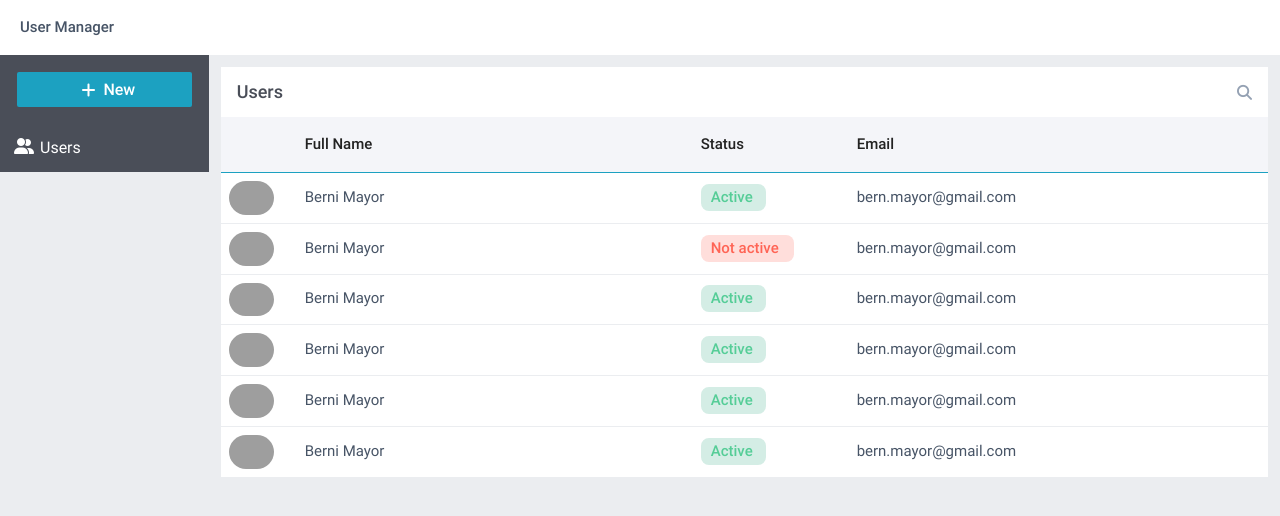
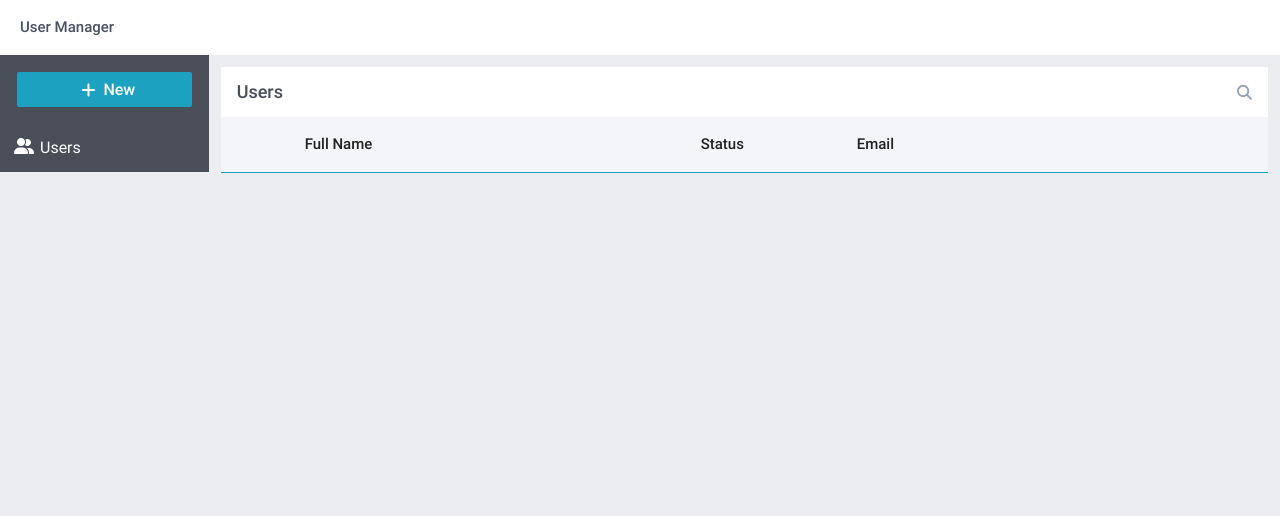
Before and after one commit to repsweet080303/javascript-training, a website built with Parcel: page bigPractice/src/index.html in a window 1280 px wide. Built offline with nearby package versions, Linux system fonts and the light colour scheme; grey boxes are pictures that could not be loaded.

Commit message:
#9 add files views, user and controller, link file main.js to index and change script package

```diff
--- a/bigPractice/package.json
+++ b/bigPractice/package.json
@@ -6,7 +6,7 @@
   "main": "index.js",
   "scripts": {
     "start": "parcel --no-cache",
-    "start-db": "json-server --watch data/db.json --host 127.0.0.1",
+    "start-db": "json-server --watch json-server/db.json --host 127.0.0.1",
     "build": "parcel build",
     "test": "echo \"Error: no test specified\" && exit 1"
   },
--- a/bigPractice/src/index.html
+++ b/bigPractice/src/index.html
@@ -5,7 +5,7 @@
     <meta http-equiv="X-UA-Compatible" content="IE=edge" />
     <meta name="viewport" content="width=device-width, initial-scale=1.0" />
     <link rel="stylesheet" href="styles/main.scss" />
-    <script type="module" src="scripts/services/index.js"></script>
+    <script type="module" src="scripts/main.js"></script>
     <title>User Management</title>
   </head>
   <body>
@@ -45,116 +45,7 @@
               </th>
             </tr>
           </thead>
-          <tbody class="table-primary__body">
-            <tr>
-              <th class="table-primary__body__avatar table-primary__body__spacing">
-                <img class='avatar-user'
-                  src="https://docs.webix.com/usermanager-backend/users/87/avatar/503723673.jpg"
-                ></img>
-              </th>
-              <th class="table-primary__body__fullname table-primary__body__spacing">
-                Berni Mayor
-              </th>
-              <th class="table-primary__body__status table-primary__body__spacing">
-                <div class="status-item status-item--active">
-                  Active
-                </div>
-              </th>
-              <th class="table-primary__body__email table-primary__body__spacing">
-                bern.mayor@gmail.com
-              </th>
-            </tr>
-            <tr>
-              <th class="table-primary__body__avatar table-primary__body__spacing">
-                <img class='avatar-user'
-                  src="https://docs.webix.com/usermanager-backend/users/87/avatar/503723673.jpg"
-                ></img>
-              </th>
-              <th class="table-primary__body__fullname table-primary__body__spacing">
-                Berni Mayor
-              </th>
-              <th class="table-primary__body__status table-primary__body__spacing">
-                <div class="status-item">
-                  Not active
-                </div>
-              </th>
-              <th class="table-primary__body__email table-primary__body__spacing">
-                bern.mayor@gmail.com
-              </th>
-            </tr>
-            <tr>
-              <th class="table-primary__body__avatar table-primary__body__spacing">
-                <img class='avatar-user'
-                  src="https://docs.webix.com/usermanager-backend/users/87/avatar/503723673.jpg"
-                ></img>
-              </th>
-              <th class="table-primary__body__fullname table-primary__body__spacing">
-                Berni Mayor
-              </th>
-              <th class="table-primary__body__status table-primary__body__spacing">
-                <div class="status-item status-item--active">
-                  Active
-                </div>
-              </th>
-              <th class="table-primary__body__email table-primary__body__spacing">
-                bern.mayor@gmail.com
-              </th>
-            </tr>
-            <tr>
-              <th class="table-primary__body__avatar table-primary__body__spacing">
-                <img class='avatar-user'
-                  src="https://docs.webix.com/usermanager-backend/users/87/avatar/503723673.jpg"
-                ></img>
-              </th>
-              <th class="table-primary__body__fullname table-primary__body__spacing">
-                Berni Mayor
-              </th>
-              <th class="table-primary__body__status table-primary__body__spacing">
-                <div class="status-item status-item--active">
-                  Active
-                </div>
-              </th>
-              <th class="table-primary__body__email table-primary__body__spacing">
-                bern.mayor@gmail.com
-              </th>
-            </tr>
-            <tr>
-              <th class="table-primary__body__avatar table-primary__body__spacing">
-                <img class='avatar-user'
-                  src="https://docs.webix.com/usermanager-backend/users/87/avatar/503723673.jpg"
-                ></img>
-              </th>
-              <th class="table-primary__body__fullname table-primary__body__spacing">
-                Berni Mayor
-              </th>
-              <th class="table-primary__body__status table-primary__body__spacing">
-                <div class="status-item status-item--active">
-                  Active
-                </div>
-              </th>
-              <th class="table-primary__body__email table-primary__body__spacing">
-                bern.mayor@gmail.com
-              </th>
-            </tr>
-            <tr>
-              <th class="table-primary__body__avatar table-primary__body__spacing">
-                <img class='avatar-user'
-                  src="https://docs.webix.com/usermanager-backend/users/87/avatar/503723673.jpg"
-                ></img>
-              </th>
-              <th class="table-primary__body__fullname table-primary__body__spacing">
-                Berni Mayor
-              </th>
-              <th class="table-primary__body__status table-primary__body__spacing">
-                <div class="status-item status-item--active">
-                  Active
-                </div>
-              </th>
-              <th class="table-primary__body__email table-primary__body__spacing">
-                bern.mayor@gmail.com
-              </th>
-            </tr>
-          </tbody>
+          <tbody class="table-primary__body"></tbody>
         </table>
       </div>
     </main>
--- a/bigPractice/src/scripts/services/index.js
+++ b/bigPractice/src/scripts/services/index.js
@@ -2,7 +2,7 @@ import { axiosConfig } from '../helpers/axiosConfig';
 
 /**
  * function getUsers get data from Json server
- * @returns Array
+ * @returns {Array}
  */
 export const getUsers = async () => {
   try {
@@ -15,7 +15,7 @@ export const getUsers = async () => {
 
 /**
  * function getUser get data from Json server
- * @returns String
+ * @returns {String}
  */
 export const getUser = async (id) => {
   const response = await axiosConfig.get(`/users/${id}`);
```
Also changed, not shown: bigPractice/src/scripts/controllers/index.js (added), bigPractice/src/scripts/models/users.js (added), bigPractice/src/scripts/views/index.js (added), 3 other files.
